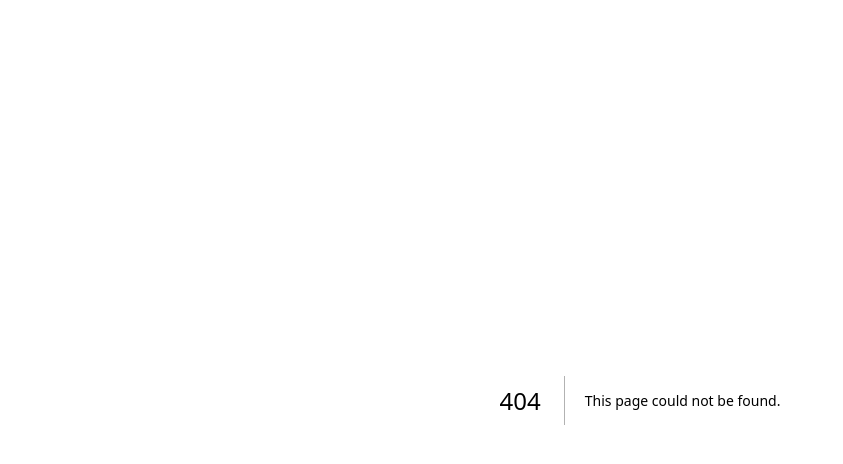
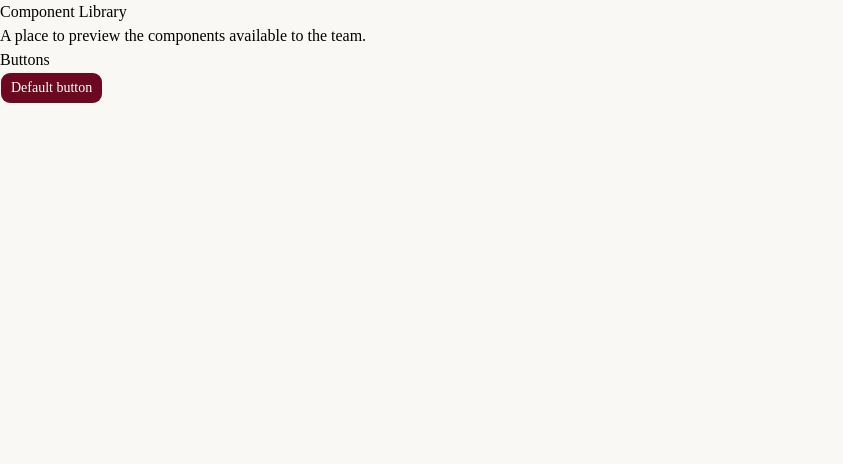
Before and after one commit to jaynaugler/ttns, a Next.js app: page /kitchen-sink in a window 1280 px wide. Before the commit this address had no page. Shown: the top 464 px of the page, without its empty margins (0-843 px from the left). Built offline with nearby package versions, Linux system fonts and the light colour scheme.

Commit message:
kitchen-sink page outline added

```diff
--- /dev/null
+++ b/src/app/kitchen-sink/page.tsx
@@ -0,0 +1,21 @@
+import { Button } from "@/components/ui/button"
+
+export default function KitchenSinkPage() {
+  return (
+    <main className="min-h-screen bg-background text-foreground">
+      <header>
+        <h1>Component Library</h1>
+        <p>A place to preview the components available to the team.</p>
+      </header>
+
+      <section aria-labelledby="buttons-heading">
+        <h2 id="buttons-heading">Buttons</h2>
+
+        {/* Add button examples here */}
+        <Button>Default button</Button>
+      </section>
+
+      {/* Add more component sections here */}
+    </main>
+  )
+}
```
